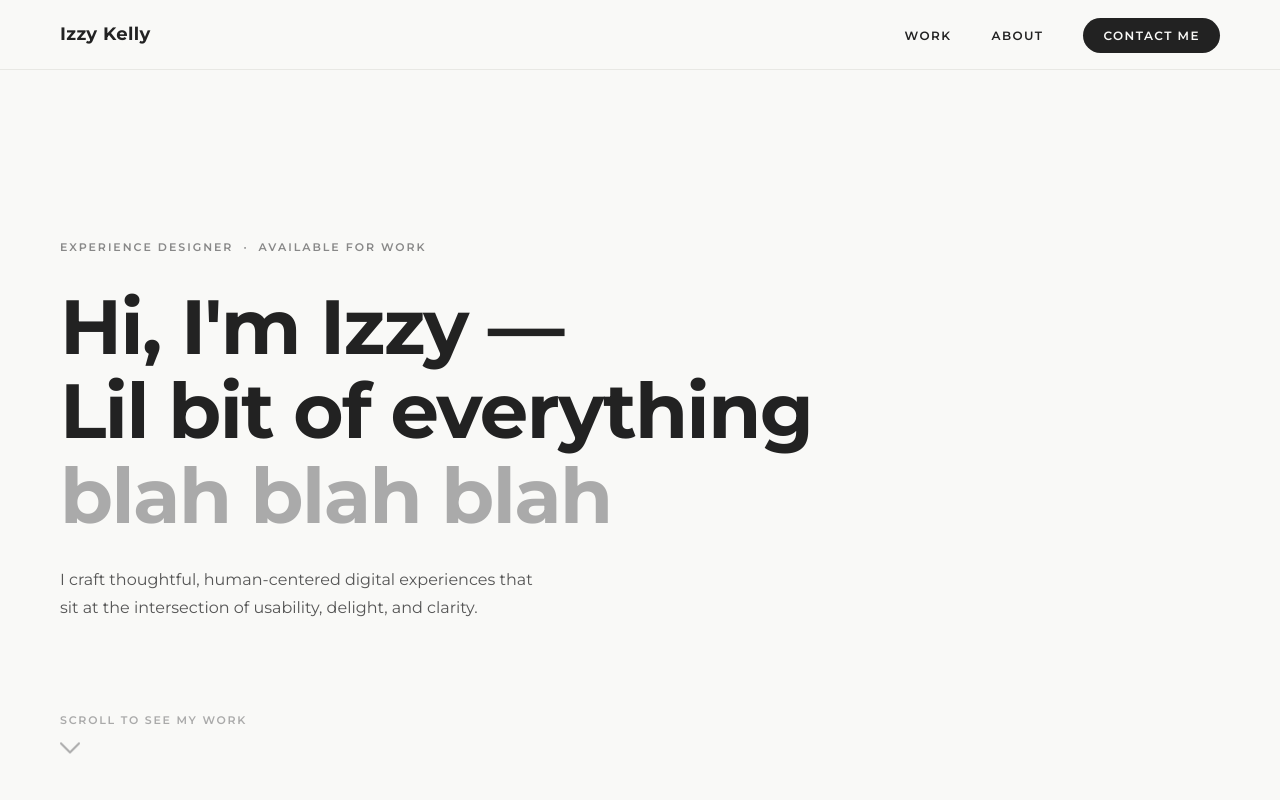
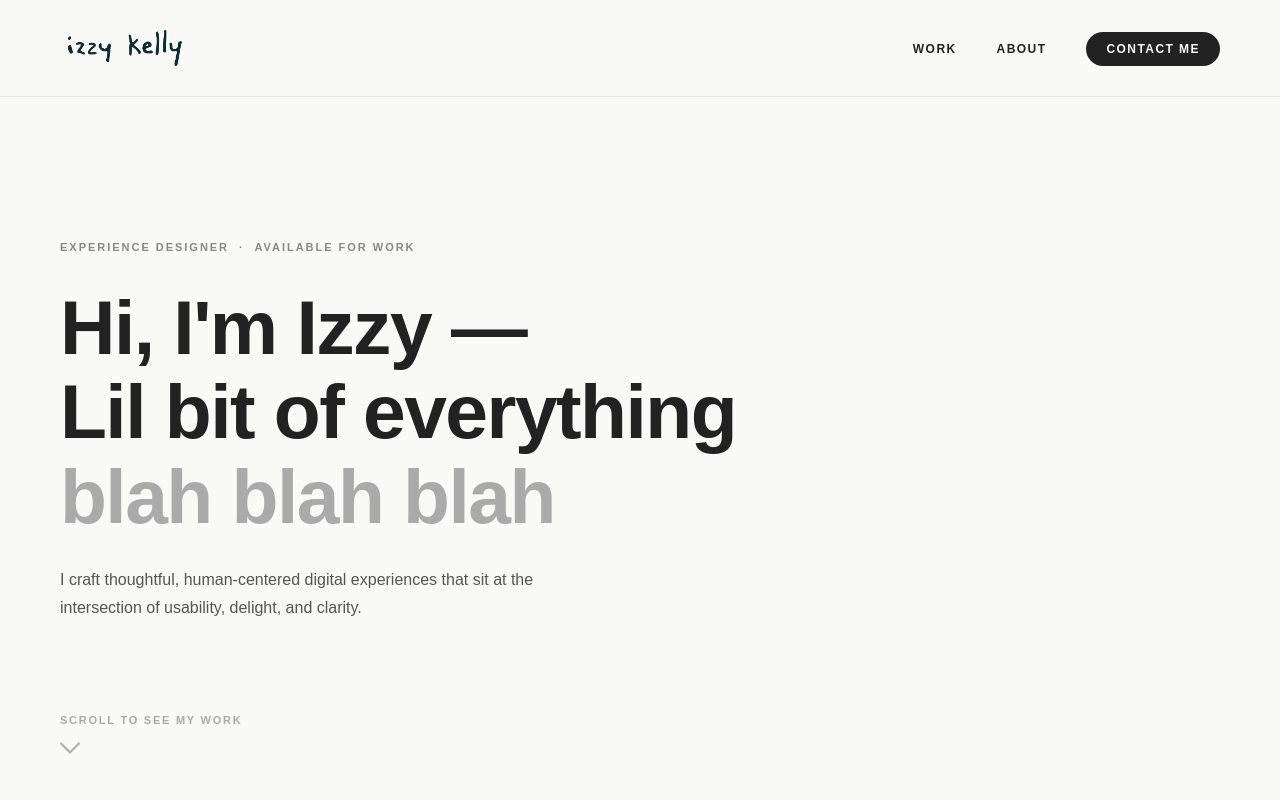
Before and after one commit to isabelkelly2000/Portfolio_Practice, a plain HTML site: page index.html in a window 1280 px wide. Shown: the top 800 px of the page. Drawn offline with Linux system fonts and the light colour scheme.

Commit message:
Add logo to nav, swap to Work Sans, and style updates
Co-Authored-By: Claude Sonnet 4.6 <noreply@anthropic.com>

```diff
--- a/index.html
+++ b/index.html
@@ -4,7 +4,7 @@
   <meta charset="UTF-8" />
   <meta name="viewport" content="width=device-width, initial-scale=1.0" />
   <title>Izzy Kelly — Experience Designer</title>
-  <link href="https://fonts.googleapis.com/css2?family=Montserrat:wght@300;400;500;600;700&display=swap" rel="stylesheet" />
+  <link href="https://fonts.googleapis.com/css2?family=Work+Sans:wght@300;400;500;600;700&display=swap" rel="stylesheet" />
   <link rel="stylesheet" href="styles.css" />
   <script>document.documentElement.style.overflow = 'hidden';</script>
 </head>
@@ -17,7 +17,7 @@
 
   <!-- NAV -->
   <nav>
-    <a href="#home" class="nav-logo">Izzy Kelly</a>
+    <a href="#home" class="nav-logo"><img src="assets/Name_Lockup_DarkBlue.png" alt="Izzy Kelly" /></a>
     <ul class="nav-links">
       <li><a href="#work">WORK</a></li>
       <li><a href="#about">ABOUT</a></li>
--- a/styles.css
+++ b/styles.css
@@ -18,7 +18,7 @@ html {
 body {
   background-color: #f9f9f7;
   color: #222222;
-  font-family: 'Montserrat', sans-serif;
+  font-family: 'WorkSans', sans-serif;
   font-size: 16px;
   line-height: 1.6;
 }
@@ -39,16 +39,17 @@ nav {
 }
 
 .nav-logo {
-  text-decoration: none;
-  color: #222222;
-  font-size: 18px;
-  font-weight: 700;
-  letter-spacing: 0.02em;
   transition: opacity 0.2s ease;
 }
 
 .nav-logo:hover {
   opacity: 0.6;
+}
+
+.nav-logo img {
+  height: 56px;
+  width: auto;
+  display: block;
 }
 
 .nav-links {
@@ -261,7 +262,7 @@ nav {
 
 .project-title {
   font-size: 18px;
-  font-weight: 700;
+  font-weight: extra-bold;
   letter-spacing: -0.01em;
   line-height: 1.3;
   margin-bottom: 10px;
@@ -540,7 +541,7 @@ footer {
   justify-content: space-between;
   align-items: center;
   cursor: pointer;
-  font-family: 'Montserrat', sans-serif;
+  font-family: 'Work Sans', sans-serif;
   font-size: 14px;
   font-weight: 700;
   letter-spacing: 0.02em;
```
Also changed, not shown: casestudy.html (+1 -1 lines), assets/IK_Icon_DarkBlue.png (added), assets/Name_Lockup_DarkBlue.png (added).
